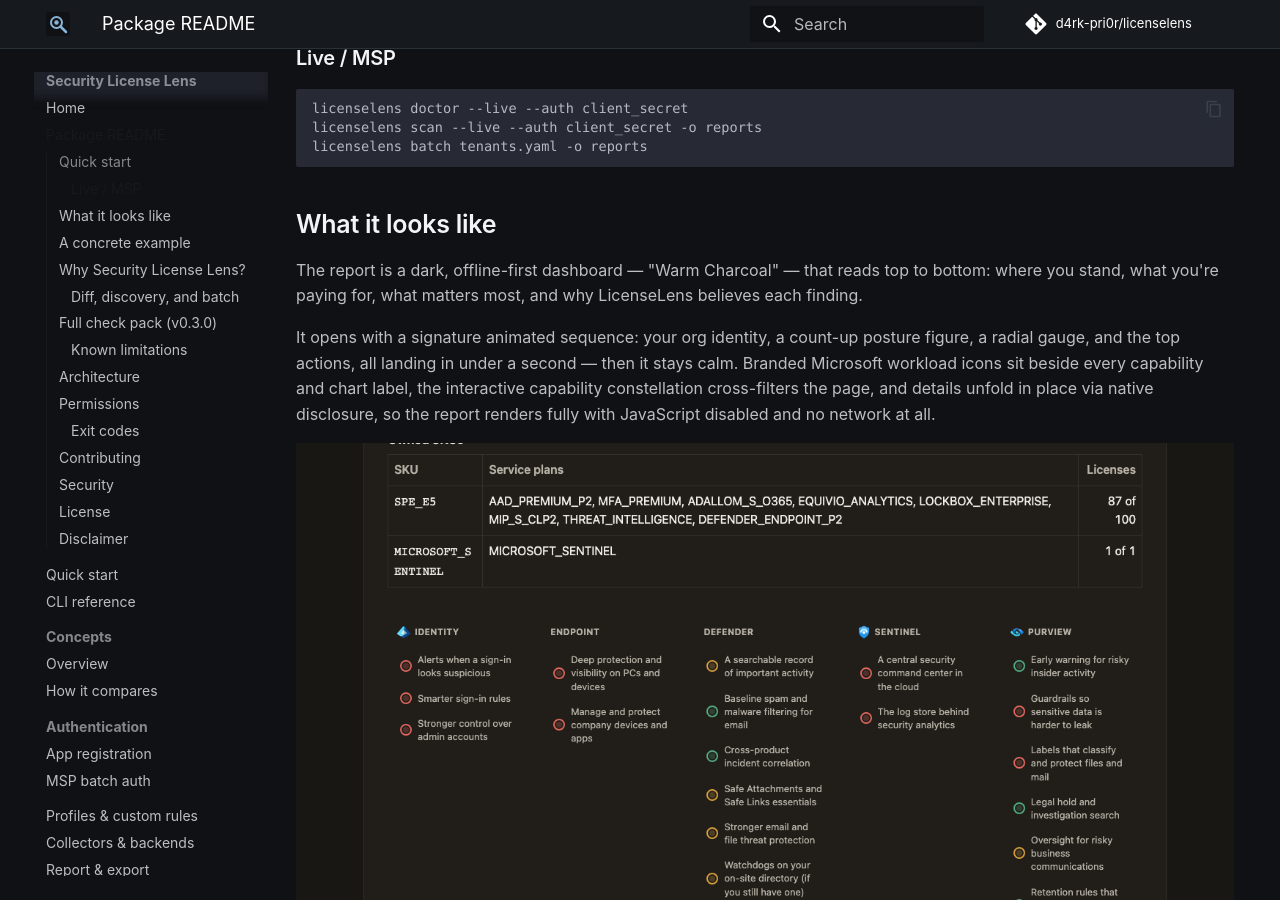
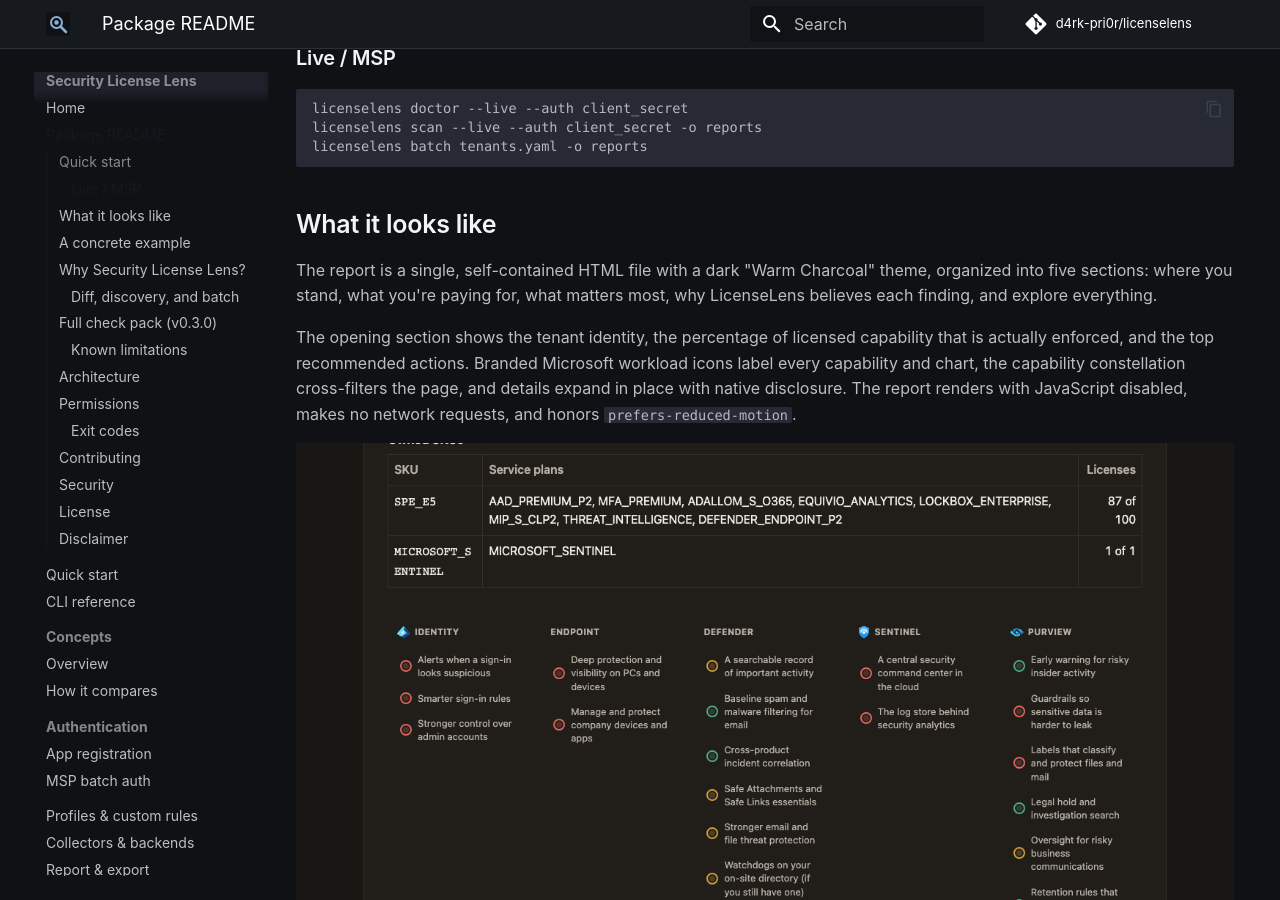
Before and after one commit to d4rk-pri0r/licenselens, an MkDocs documentation site: the page built from docs/package-readme.md, in a window 1280 px wide and 900 px high, scrolled down 966 px. Built offline with MkDocs 1.6.1 and Material for MkDocs 9.7.7, drawn with Linux system fonts in a browser that asks for light colours; comment, search, counter and statistics services are not loaded.

Commit message:
docs: remove marketing drama from report description
Rewrite the 'What it looks like' sections (README, MkDocs index, PyPI
long-description) and the v2 redesign changelog bullets to state the
report's properties plainly instead of as a product pitch. Drop 'signature
animated sequence', 'landing in under a second', 'stays calm', and
'five-section narrative'; keep every factual detail (single-file HTML, five
sections, branded workload icons, constellation cross-filter, native
<details> disclosure, JS-disabled rendering, no network, reduced-motion).

```diff
--- a/docs/package-readme.md
+++ b/docs/package-readme.md
@@ -43,16 +43,17 @@
 
 ## What it looks like
 
-The report is a dark, offline-first dashboard — "Warm Charcoal" — that reads
-top to bottom: where you stand, what you're paying for, what matters most, and
-why LicenseLens believes each finding.
+The report is a single, self-contained HTML file with a dark "Warm Charcoal"
+theme, organized into five sections: where you stand, what you're paying for,
+what matters most, why LicenseLens believes each finding, and explore
+everything.
 
-It opens with a signature animated sequence: your org identity, a count-up
-posture figure, a radial gauge, and the top actions, all landing in under a
-second — then it stays calm. Branded Microsoft workload icons sit beside every
-capability and chart label, the interactive capability constellation
-cross-filters the page, and details unfold in place via native disclosure, so
-the report renders fully with JavaScript disabled and no network at all.
+The opening section shows the tenant identity, the percentage of licensed
+capability that is actually enforced, and the top recommended actions.
+Branded Microsoft workload icons label every capability and chart, the
+capability constellation cross-filters the page, and details expand in place
+with native disclosure. The report renders with JavaScript disabled, makes no
+network requests, and honors `prefers-reduced-motion`.
 
 ![report hero](images/report-hero.png)
 
```
Also changed, not shown: CHANGELOG.md (+13 -15 lines), README.md (+10 -9 lines), docs/index.md (+11 -7 lines), docs/releases.md (+7 -8 lines).
